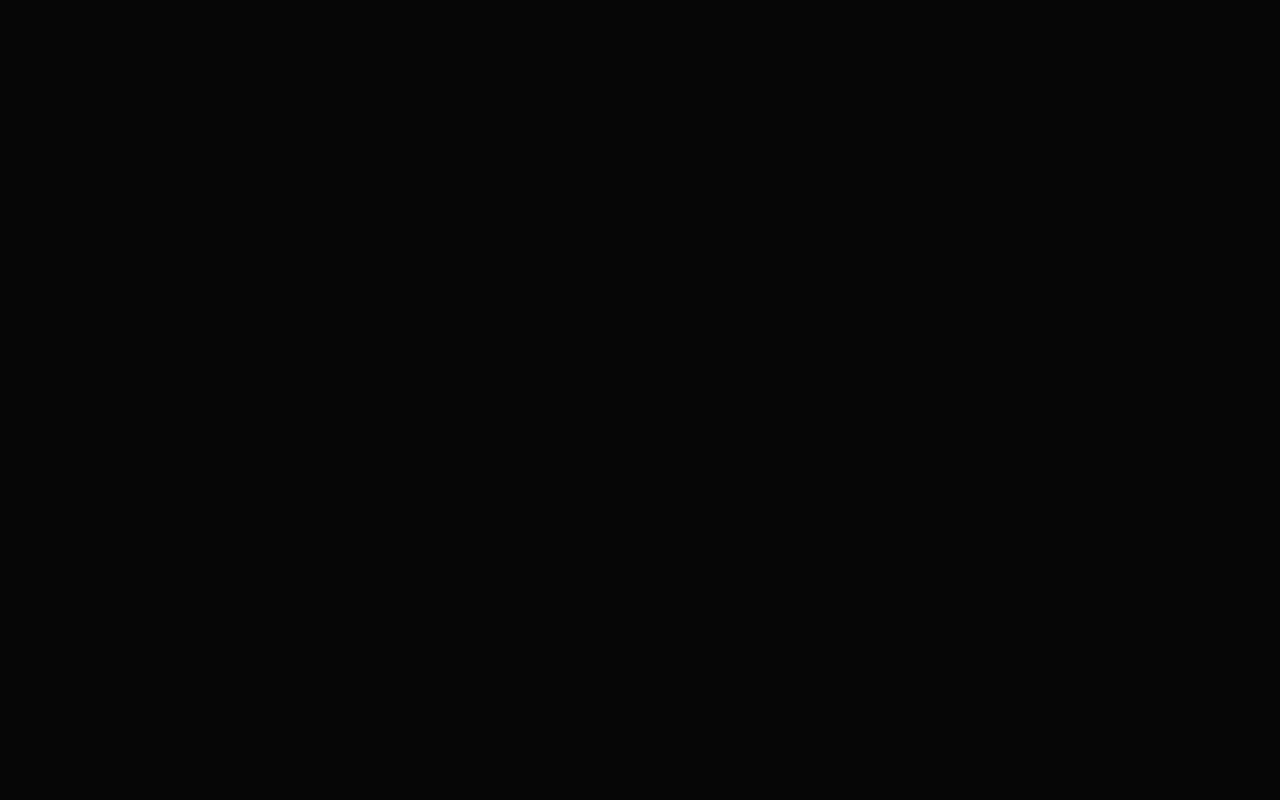
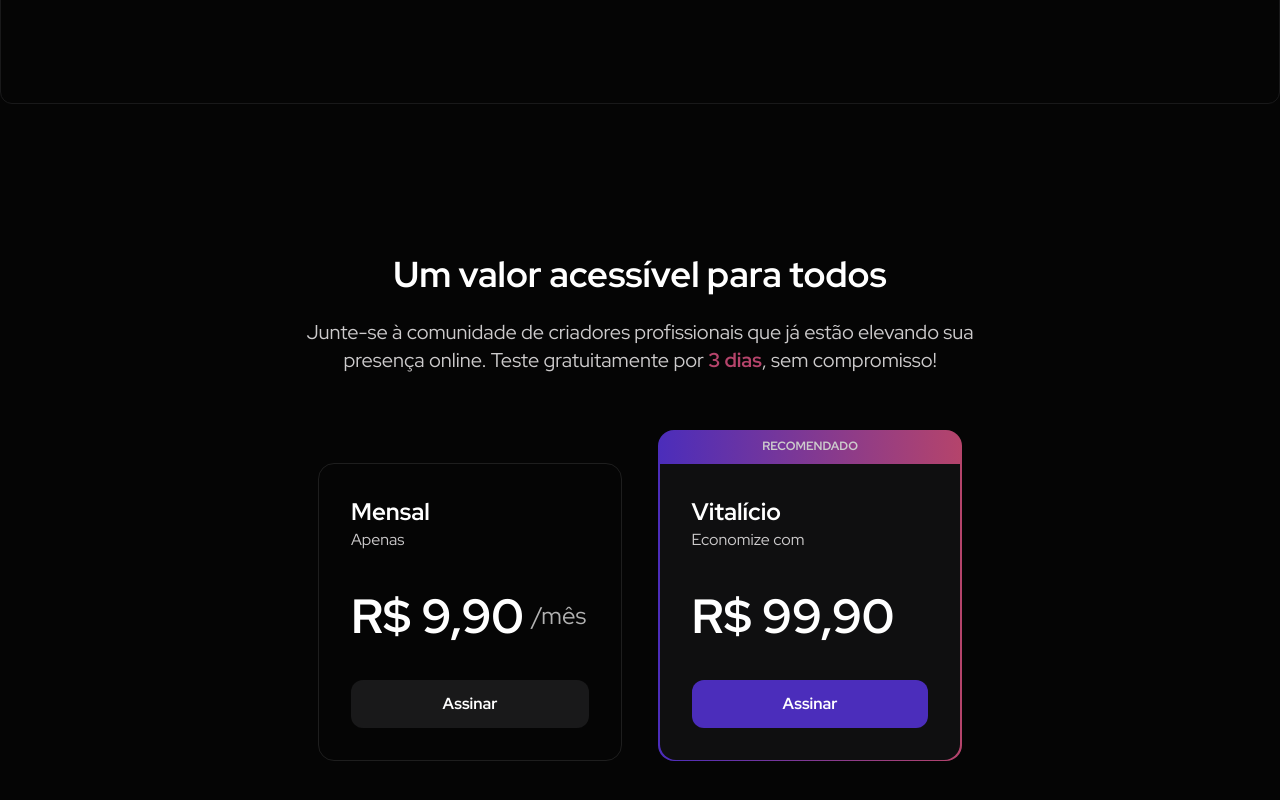
Before and after one commit to victordev13/curso-microsaas, a Next.js app: page / in a window 1280 px wide. Shown: the part 1496-2296 px from the top of the page. Before the commit the page ends 800 px from the top, so only its background shows below. Built offline with nearby package versions, Linux system fonts and the light colour scheme.

Commit message:
feat: pricing and video explanation

```diff
--- a/src/app/components/landing-page/pricing.tsx
+++ b/src/app/components/landing-page/pricing.tsx
@@ -1,3 +1,61 @@
+import {
+  PERIODO_TESTE_EM_DIAS,
+  VALOR_ANUAL,
+  VALOR_MENSAL,
+} from '@/app/lib/config'
+import { Button } from '../ui/button'
+
 export function Pricing() {
-  return <div></div>
+  return (
+    <div className="my-[150px] flex flex-col items-center gap-14">
+      <div className="flex flex-col items-center gap-6">
+        <h3 className="text-4xl font-bold text-white">
+          Um valor acessível para todos
+        </h3>
+        <p className="text-content-body text-xl text-center">
+          Junte-se à comunidade de criadores profissionais que já estão elevando
+          sua <br />
+          presença online. Teste gratuitamente por{' '}
+          <strong className="text-accent-pink">
+            {PERIODO_TESTE_EM_DIAS} dias
+          </strong>
+          , sem compromisso!
+        </p>
+      </div>
+      <div className="flex items-end gap-9">
+        <div className="w-[304px] p-8 flex flex-col gap-7 rounded-2xl border border-[#1E1E1E]">
+          <div className="flex flex-col">
+            <span className="text-white font-bold text-2xl">Mensal</span>
+            <span className="text-content-body">Apenas</span>
+          </div>
+          <div className="flex items-center gap-2">
+            <span className="text-white font-bold text-[48px]">
+              {VALOR_MENSAL}
+            </span>
+            <span className="text-content-headline text-2xl">/mês</span>
+          </div>
+          <Button variant="secondary">Assinar</Button>
+        </div>
+        <div className="flex flex-col">
+          <div className="flex justify-center items-center rounded-t-2xl p-2 w-[304px] bg-[linear-gradient(90deg,#4B2DBB_0%,#B5446B_100%)]">
+            <span className="uppercase text-xs font-bold">Recomendado</span>
+          </div>
+          <div className="p-[1.6px] bg-[linear-gradient(90deg,#4B2DBB_0%,#B5446B_100%)] rounded-b-2xl">
+            <div className="w-full bg-background-secondary p-8 flex flex-col gap-7 rounded-b-2xl">
+              <div className="flex flex-col">
+                <span className="text-white font-bold text-2xl">Vitalício</span>
+                <span className="text-content-body">Economize com</span>
+              </div>
+              <div className="flex items-center gap-1">
+                <span className="text-white font-bold text-[48px]">
+                  {VALOR_ANUAL}
+                </span>
+              </div>
+              <Button>Assinar</Button>
+            </div>
+          </div>
+        </div>
+      </div>
+    </div>
+  )
 }
--- a/src/app/components/landing-page/video-explanation.tsx
+++ b/src/app/components/landing-page/video-explanation.tsx
@@ -1,3 +1,9 @@
+import { Play } from 'lucide-react'
+
 export function VideoExplanation() {
-  return <div></div>
+  return (
+    <div className="border rounded-xl border-border-primary aspect-video flex items-center justify-center my-20">
+      <Play className="text-accent-purple size-16" />
+    </div>
+  )
 }
--- a/src/app/components/ui/button.tsx
+++ b/src/app/components/ui/button.tsx
@@ -1,9 +1,12 @@
 import { mergeClasses } from '@/app/lib/utils'
 
 const variantStyles = {
-  primary: 'bg-accent-purple',
-  secondary: 'bg-background-tertiary',
-  ghost: 'border-border-primary',
+  primary:
+    'bg-accent-purple transition-colors hover:bg-accent-purple-dark active:bg-accent-purple-darker',
+  secondary:
+    'bg-background-tertiary transition-colors hover:bg-background-secondary active:bg-background-primary',
+  ghost:
+    'border-border-primary transition-colors hover:border-border-secondary active:border-border-tertiary',
 }
 
 export function Button({
@@ -18,7 +21,7 @@
     <button
       {...props}
       className={mergeClasses(
-        'py-3 px-5 text-white rounded-xl font-bold whitespace-nowrap hover:opacity-95 disabled:opacity-70',
+        'py-3 px-5 text-white  rounded-xl font-bold whitespace-nowrap hover:opacity-95 disabled:opacity-70',
         variantStyles[variant],
         props.className,
       )}
--- /dev/null
+++ b/src/app/lib/config.ts
@@ -0,0 +1,3 @@
+export const PERIODO_TESTE_EM_DIAS = 3
+export const VALOR_MENSAL = 'R$ 9,90'
+export const VALOR_ANUAL = 'R$ 99,90'
--- a/tailwind.config.ts
+++ b/tailwind.config.ts
@@ -18,7 +18,11 @@
         'border-primary': '#19191A',
         'border-secondary': '#323234',
         'border-tertiary': '#97979B',
-        'accent-purple': '#4B2DBB',
+        'accent-purple': {
+          DEFAULT: '#4B2DBB',
+          dark: '#3A2391',
+          darker: '#2A1A68',
+        },
         'accent-green': '#87BB2D',
         'accent-pink': '#B5446B',
       },
```
